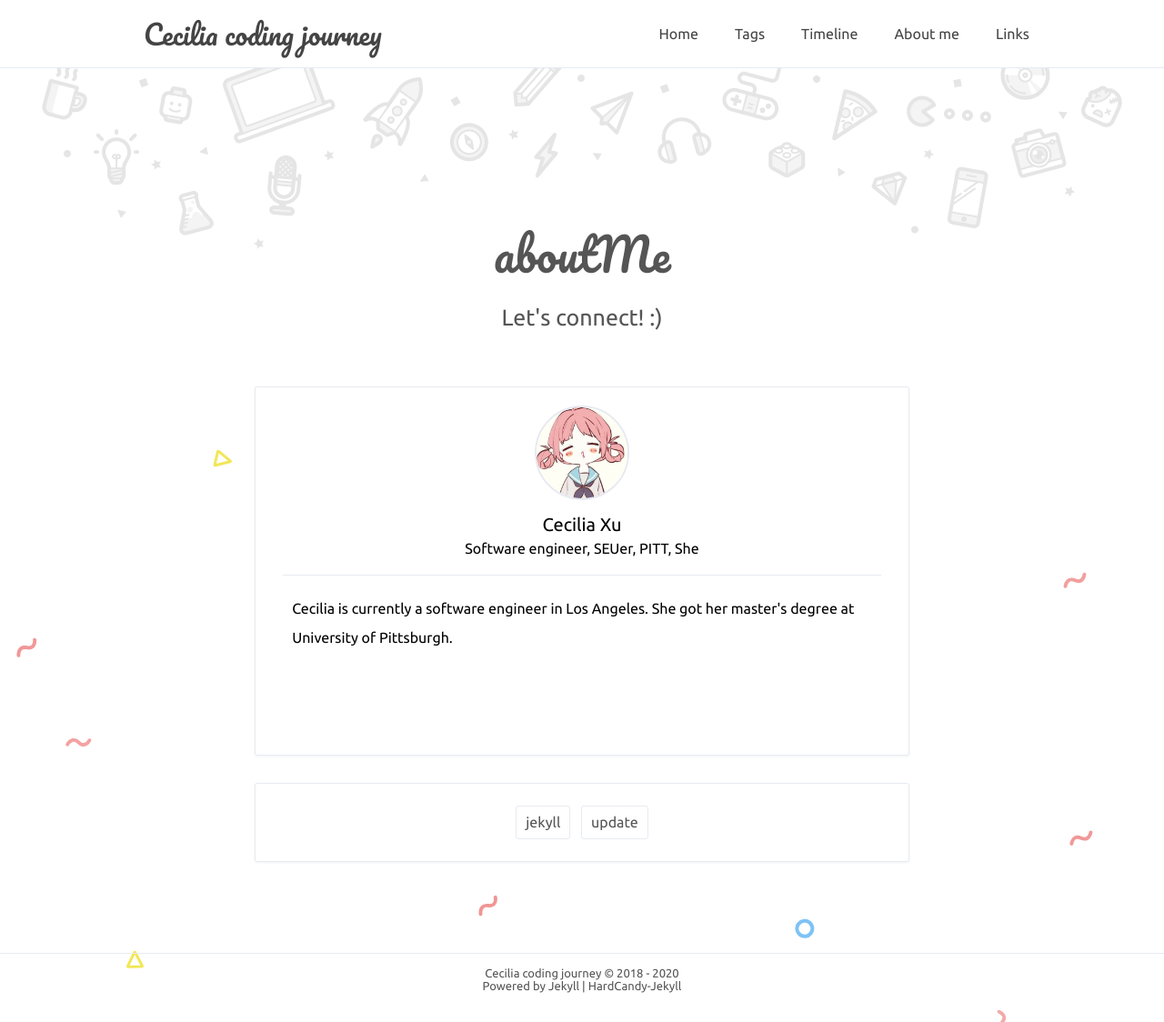
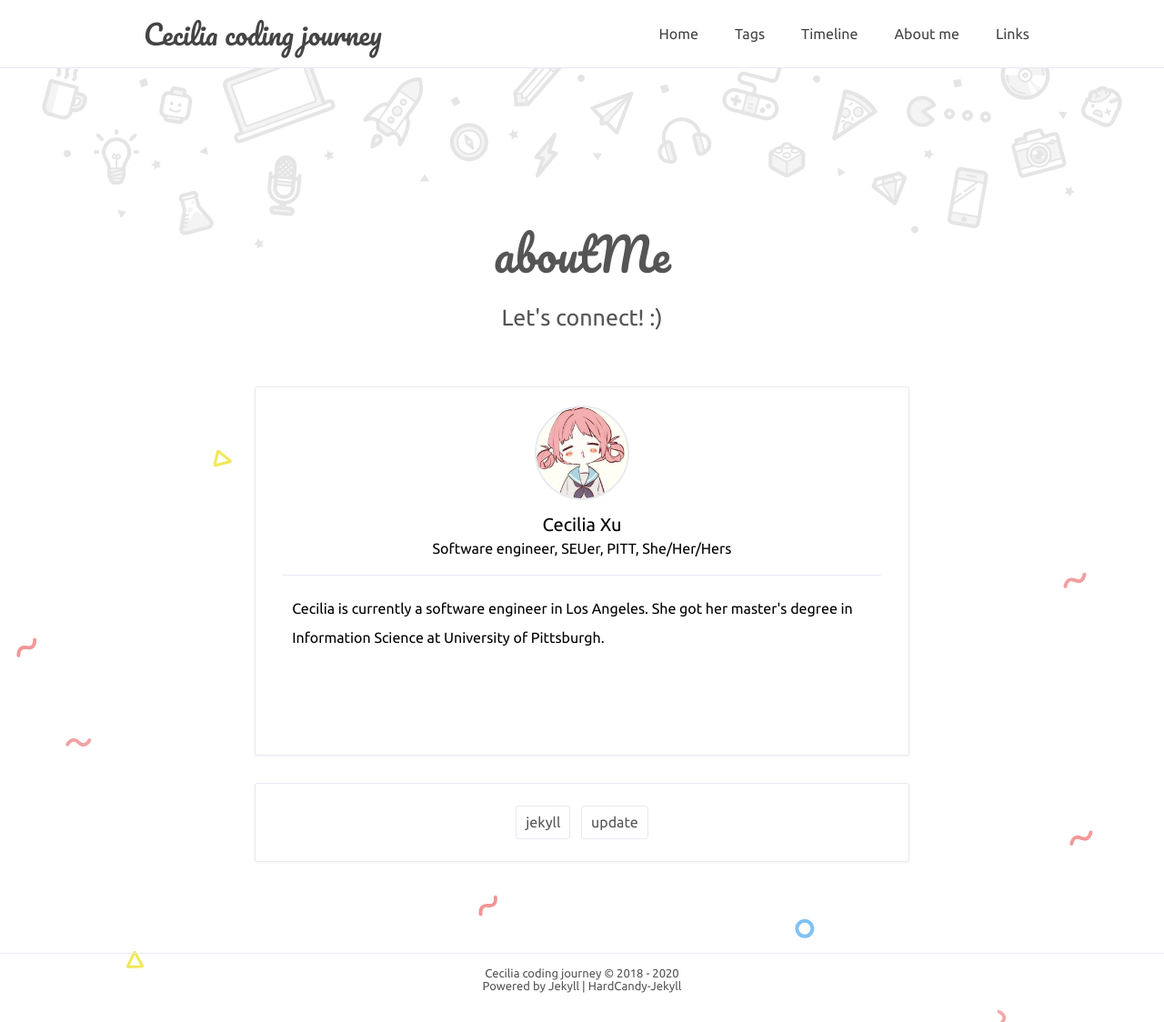
Before and after one commit to Cecilia-xu/Cecilia-xu.github.io, a Jekyll site: the page built from about.html, in a window 1280 px wide. Shown: the whole page at 91% size. Built offline with Jekyll 4.4.1, drawn with Linux system fonts in a browser that asks for light colours; comment, search, counter and statistics services are not loaded.

Commit message:
Update _config.yml

```diff
--- a/_config.yml
+++ b/_config.yml
@@ -12,14 +12,14 @@ nav:
   About me: '/about.html'
   Links: '/friendLink.html'
 
-# 博主
+# Author
 author: true
 name: 'Cecilia Xu'
 NickName: ''
 webtitle: 'Cecilia coding journey'
-bio: 'Software engineer, SEUer, PITT, She'
+bio: 'Software engineer, SEUer, PITT, She/Her/Hers'
 about: true
-aboutyou: "Cecilia is currently a software engineer in Los Angeles. She got her master's degree at University of Pittsburgh."
+aboutyou: "Cecilia is currently a software engineer in Los Angeles. She got her master's degree in Information Science at University of Pittsburgh."
 portraits: '/assets/profile.jpeg' # your portraits image file path
 
 # SNS
```
